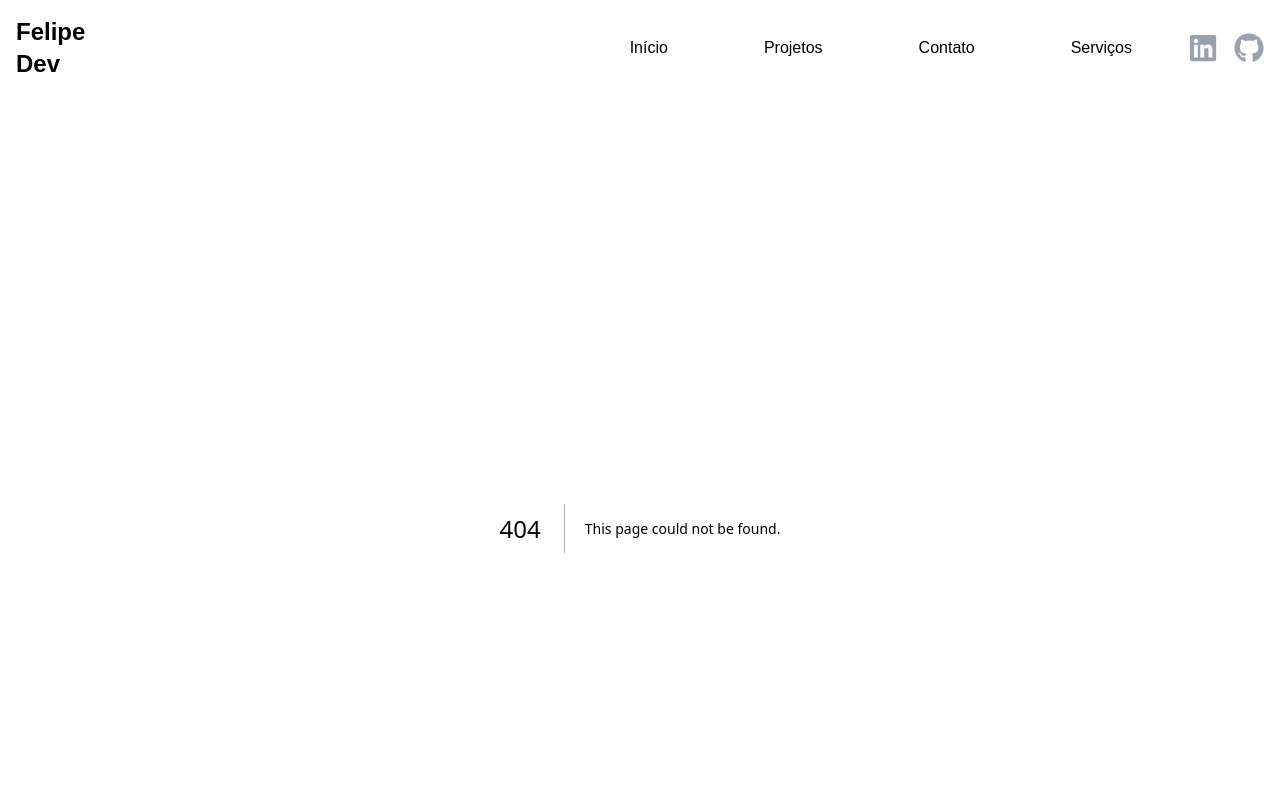
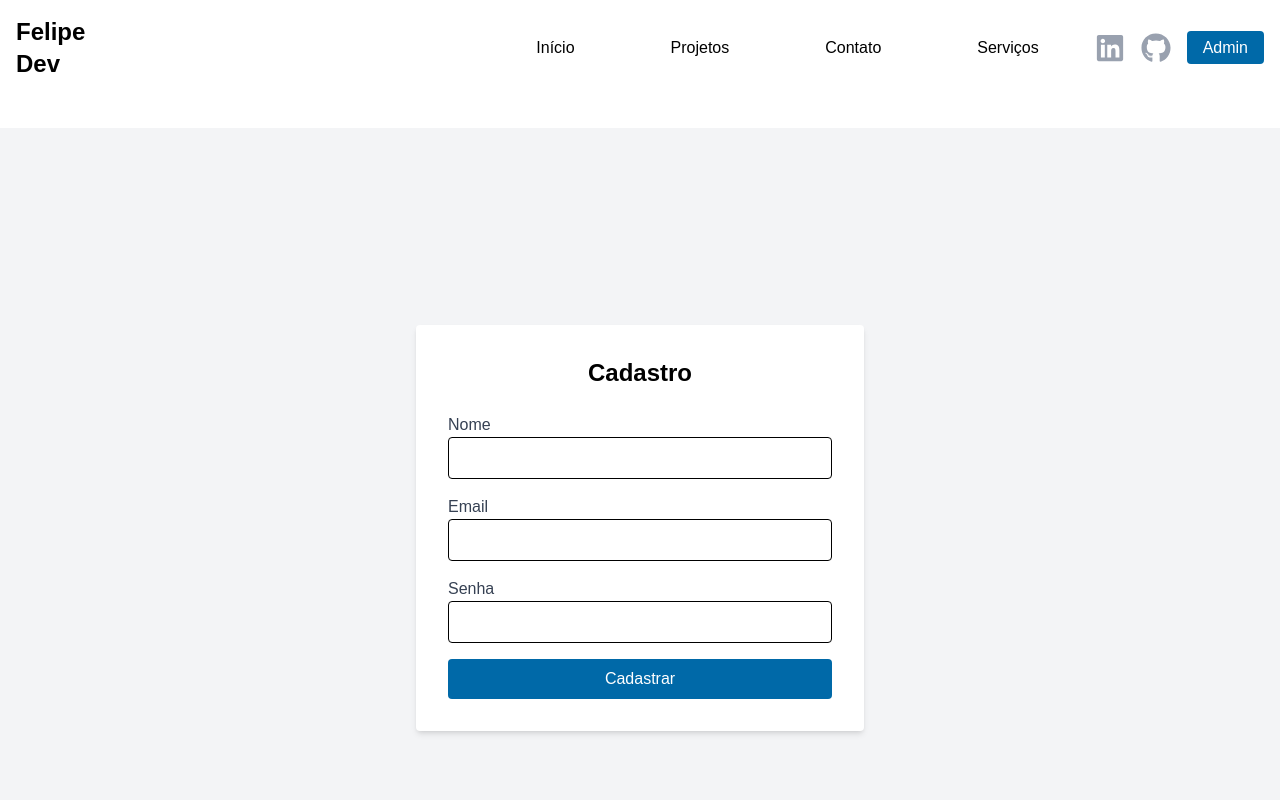
Before and after one commit to felipesansi/portfolio-react, a Next.js app: page /cadastro in a window 1280 px wide. Before the commit this address had no page. Shown: the top 800 px of the page. Built offline with nearby package versions, Linux system fonts and the light colour scheme.

Commit message:
Adicionar páginas de cadastro e login com formulários funcionais

```diff
--- /dev/null
+++ b/src/app/cadastro/page.tsx
@@ -0,0 +1,57 @@
+'use client';
+import React, { useState, useEffect } from "react";
+
+export default function Cadastro() {
+    const [nome, setNome] = useState("");
+    const [email, setEmail] = useState("");
+    const [senha, setSenha] = useState("");
+
+return (
+<div>
+    <div className="min-h-screen flex items-center justify-center bg-gray-100">
+    <div className="bg-white p-8 rounded shadow-md w-full max-w-md">
+        <h2 className="text-2xl font-bold mb-6 text-center">Cadastro</h2>
+        <form className="space-y-4">
+            <div>
+                <label className="block text-gray-700">Nome</label>
+                <input
+                    type="text"
+                    className="w-full px-3 py-2 border rounded focus:outline-none focus:ring-2 focus:ring-sky-700"
+                    value={nome}
+                    onChange={(e) => setNome(e.target.value)}
+                    required
+                />
+            </div>
+            <div>
+                <label className="block text-gray-700">Email</label>
+                <input
+                    type="email"
+                    className="w-full px-3 py-2 border rounded focus:outline-none focus:ring-2 focus:ring-sky-700"
+                    value={email}
+                    onChange={(e) => setEmail(e.target.value)}
+                    required
+                />
+            </div>
+            <div>
+                <label className="block text-gray-700">Senha</label>
+                <input
+                    type="password"
+                    className="w-full px-3 py-2 border rounded focus:outline-none focus:ring-2 focus:ring-sky-700"
+                    value={senha}
+                    onChange={(e) => setSenha(e.target.value)}
+                    required
+                />
+            </div>
+            <button
+                type="submit"
+                className="w-full bg-sky-700 text-white py-2
+                rounded hover:bg-sky-600 transition duration-200"
+            >
+                Cadastrar
+            </button>
+        </form>
+    </div>
+</div>
+</div>
+);
+}
--- /dev/null
+++ b/src/app/login/page.tsx
@@ -0,0 +1,61 @@
+'use client'
+
+import React, { useState, useEffect } from "react";
+
+export default function Login() {
+  const [email, setEmail] = useState("");
+  const [senha, setSenha] = useState("");
+    const [isSubmitting, setIsSubmitting] = useState(false);
+    const [erro , setError] = useState("");
+    const [success , setSuccess] = useState("");
+    return (
+    <div>
+        <div className="min-h-screen flex items-center justify-center bg-gray-100">
+        <div className="bg-white p-8 rounded shadow-md w-full max-w-md">
+            <h2 className="text-2xl font-bold mb-6 text-center">Login</h2>
+            <form className="space-y-4">
+                {erro && <div className="text-red-500 text-sm mb-4">{erro}</div>}
+                {success && <div className="text-green-500 text-sm mb-4">{success}</div>}
+                <div>
+                    <label className="block text-gray-700">Email</label>
+                    <input
+                        type="email"
+                        className="w-full px-3 py-2 border rounded focus:outline-none focus:ring-2 focus:ring-sky-700"
+                        value={email}
+                        onChange={(e) => setEmail(e.target.value)}
+                        disabled={isSubmitting}
+                        required
+                    />
+                </div>
+                <div>
+                    <label className="block text-gray-700">Password</label>
+                    <input
+                        type="password"
+                        className="w-full px-3 py-2 border rounded focus:outline-none focus:ring-2 focus:ring-sky-700"
+                        value={senha}
+                        onChange={(e) => setSenha(e.target.value)}
+                        disabled={isSubmitting}
+                        required
+                    />
+                </div>
+                <button
+                    type="submit"
+                    className="w-full bg-sky-700 text-white py-2
+                    rounded hover:bg-sky-600 transition duration-200"
+                    disabled={isSubmitting}
+                >
+                    {isSubmitting ? "Logging in..." : "Login"}
+                </button>
+                <div className="text-center">
+                    <a href="/cadastro" className="text-sky-700 hover:underline">
+                        Nao tem uma conta? Cadastre-se
+
+                    </a>
+                </div>
+            </form>
+        </div>
+    </div>
+
+    </div>
+    );
+}
--- a/src/components/header/index.tsx
+++ b/src/components/header/index.tsx
@@ -65,6 +65,14 @@ export default function Header() {
                 <FaGithub className="text-3xl" />
               </a>
             </li>
+            <li className="mt-2 md:mt-0">
+              <a
+                className="bg-sky-700 text-white px-4 py-2 rounded hover:bg-sky-600 transition-colors duration-300 ease-in-out"
+                href="/login"
+              >
+                Admin
+              </a>
+            </li>
           </ul>
         </nav>
       </header>
```
